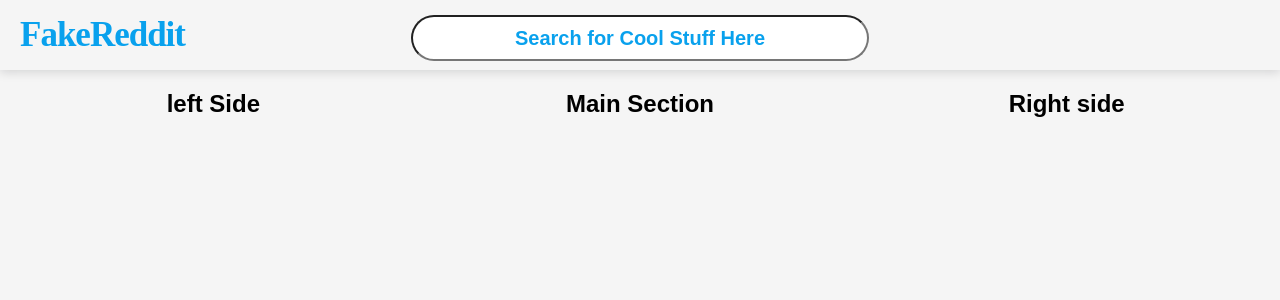
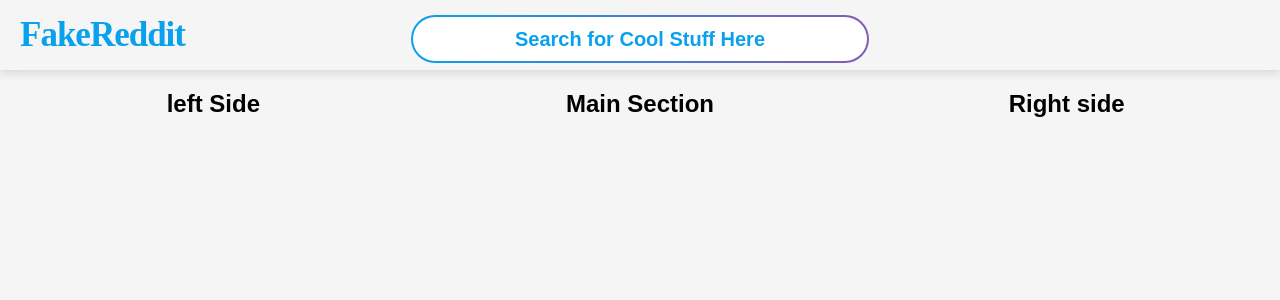
Before and after one commit to cb28166/RedditClone_Web_Application, a React (Vite) app in the folder Reddit_Project/: page / in a window 1280 px wide. Shown: the top 300 px of the page. Built offline with nearby package versions, Linux system fonts and the light colour scheme; a web font is replaced by a local one.

Commit message:
adding styling for the header as well as adding the search bar (not functional yet)

```diff
--- a/Reddit_Project/src/components/NavBar/SearchBar/SearchBar.css
+++ b/Reddit_Project/src/components/NavBar/SearchBar/SearchBar.css
@@ -2,16 +2,30 @@
     width: 450px;
     height: 40px;
     text-align: center;
+
+    border-radius: 99px;
+    color: #09a1ed;
+
+    font-family: sans-serif;
+    font-size: 20px;
+    font-weight: bold;
+
     position: absolute;
     left: 50%;
     transform: translateX(-50%);
 
-    border-radius: 99px;
-    background-color: white; /* KEY FIX */
-    color: #09a1ed;
-    font-family: sans-serif;
-    font-size: 20px;
-    font-weight: bold;
+    padding: 2px;
+    background:
+        linear-gradient(white, white) padding-box,
+        linear-gradient(
+            90deg,
+            #09a1ed 0%,
+            #845bb3 50%,
+            #09a1ed 100%
+        ) border-box;
+    background-size: 200% 200%;
+    align-items: center;
+    border: 2px solid transparent;
 }
 
 .searchBar_holder {
@@ -19,37 +33,24 @@
 }
 
 input::placeholder {
-color: #09a1ed; /* Sets the placeholder text color to red */
-font-family: sans-serif; /* Optional: Makes the text italic */
-opacity: 1; /* Ensures full opacity for better visibility */
+color: #09a1ed;
+font-family: sans-serif;
+opacity: 1;
 }
 
-.searchBar::before {
-    content: "";
-    position: absolute;
-    inset: -2px; /* expands outside input */
-    border-radius: 99px;
 
-    background: linear-gradient(
-        90deg,
-        #09a1ed,
-        #845bb3,
-        #09a1ed
-    );
-
-    z-index: -1;
-
-    filter: blur(6px);
-    opacity: 0.8;
-    background-size: 200% 200%;
-    animation: swirl 3s linear infinite;
+.searchBar input:focus {
+    outline: none;
+    border: 2px solid transparent;
+    box-shadow: none;
+    color: black;
 }
 
-@keyframes swirl {
-    0% {
-        background-position: 0% 50%;
-    }
-    100% {
-        background-position: 200% 50%;
-    }
+.searchBar:focus-within {
+    filter: brightness(1.05);
 }
+
+.searchBar active {
+    border: None;
+    color: black;
+}
--- a/Reddit_Project/src/components/NavBar/SearchBar/SearchBar.jsx
+++ b/Reddit_Project/src/components/NavBar/SearchBar/SearchBar.jsx
@@ -5,7 +5,9 @@ import "./SearchBar.css"
 function SearchBar() {
     return (
         <div className="searchBar_holder">
-            <input className="searchBar" type="text" placeholder="Search for Cool Stuff Here"/>
+            <div className="inner">
+                <input className="searchBar" type="text" placeholder="Search for Cool Stuff Here"/>
+            </div>
         </div>
     )
 }
```
